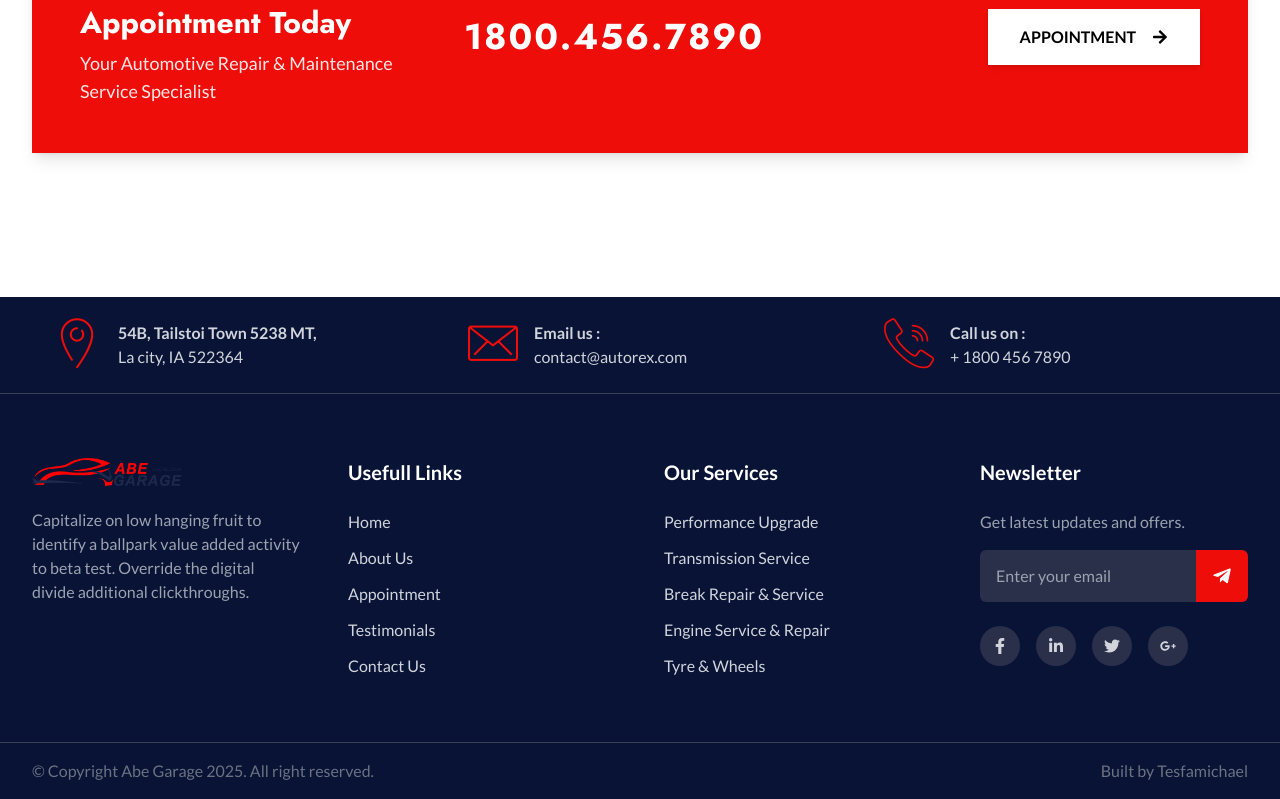
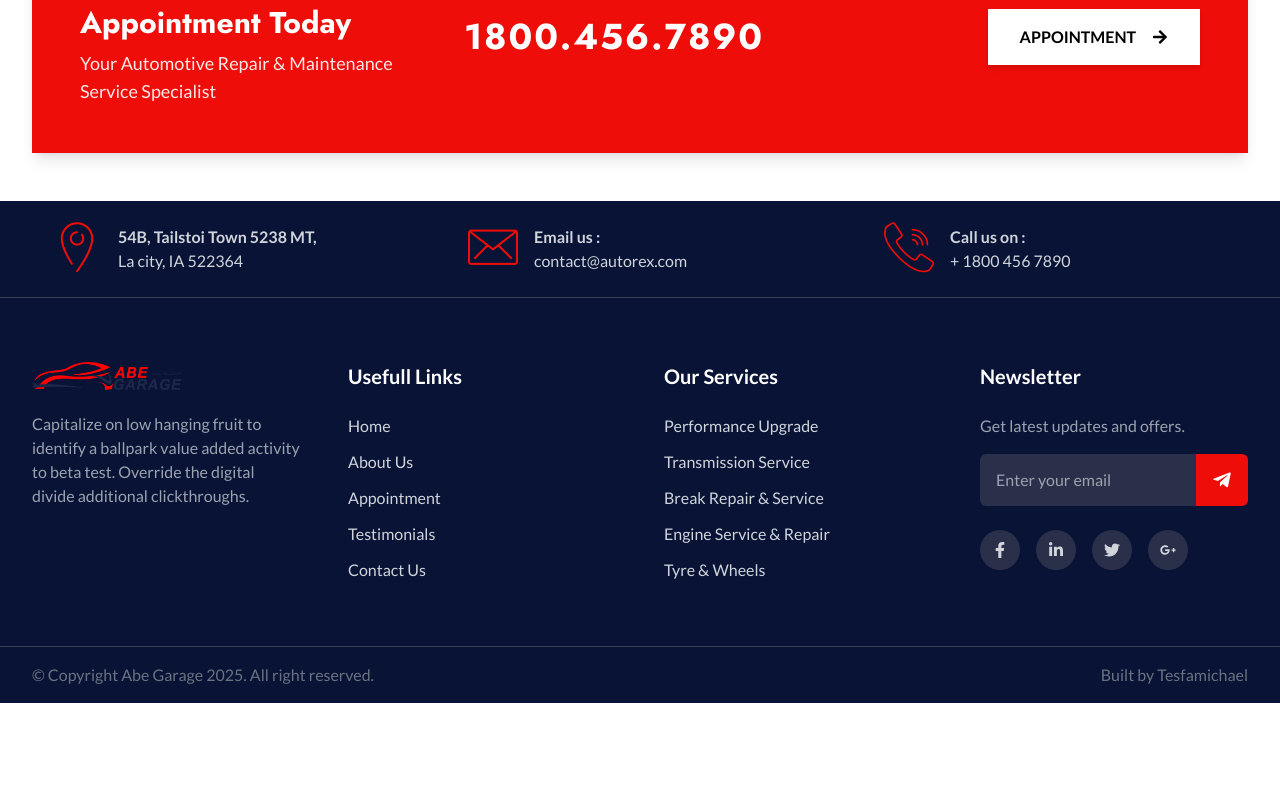
Before and after one commit to Tesfamichael12/Abe-Garage, a Next.js app in the folder frontend/: page / in a window 1280 px wide. Shown: the part 5437-6236 px from the top of the page. After the commit the page ends 6140 px from the top, so only its background shows below. Built offline with nearby package versions, Linux system fonts and the light colour scheme; no server answers.

Commit message:
refactor(frontend): adjust footer margin and update scroll threshold in header for improved layout

```diff
--- a/frontend/src/components/footer/Footer.tsx
+++ b/frontend/src/components/footer/Footer.tsx
@@ -12,7 +12,7 @@ import {
 
 const Footer = () => {
   return (
-    <footer className="bg-[#081336] text-gray-300 mt-24">
+    <footer className="bg-[#081336] text-gray-300">
       {/* Top Contact Bar */}
       <div className="py-6 border-b border-gray-700">
         <div className="max-w-7xl mx-auto px-4 sm:px-6 lg:px-8">
--- a/frontend/src/components/header/Header.tsx
+++ b/frontend/src/components/header/Header.tsx
@@ -18,7 +18,7 @@ function Header() {
 
   useEffect(() => {
     const handleScroll = () => {
-      if (window.scrollY > 200) {
+      if (window.scrollY > 64) {
         setIsScrolled(true);
       } else {
         setIsScrolled(false);
@@ -66,7 +66,9 @@ function Header() {
             <p>Enjoy the Beso while we fix your car</p>
           </div>
           <div className="hidden md:flex flex-grow justify-between items-center bg-customBlue text-white p-3 md:p-4 md:px-5">
-            <p className="text-md font-jost">Monday - Saturday 7:00AM - 6:00PM</p>
+            <p className="text-md font-jost">
+              Monday - Saturday 7:00AM - 6:00PM
+            </p>
             <p className="hidden lg:block text-md">
               Schedule Appointment:{" "}
               <span className="font-bold text-lg md:text-xl lg:text-2xl font-jost">
```
